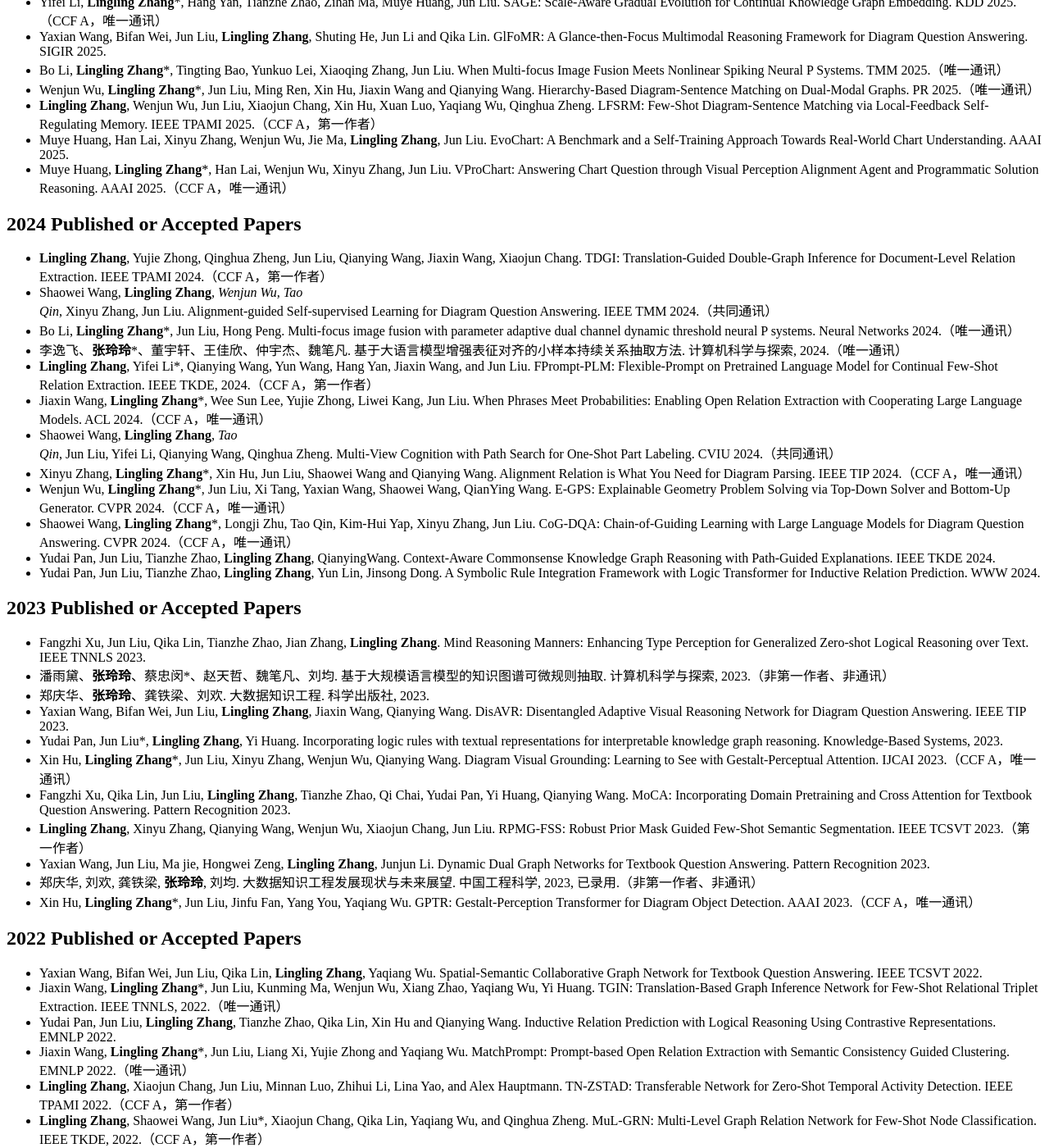
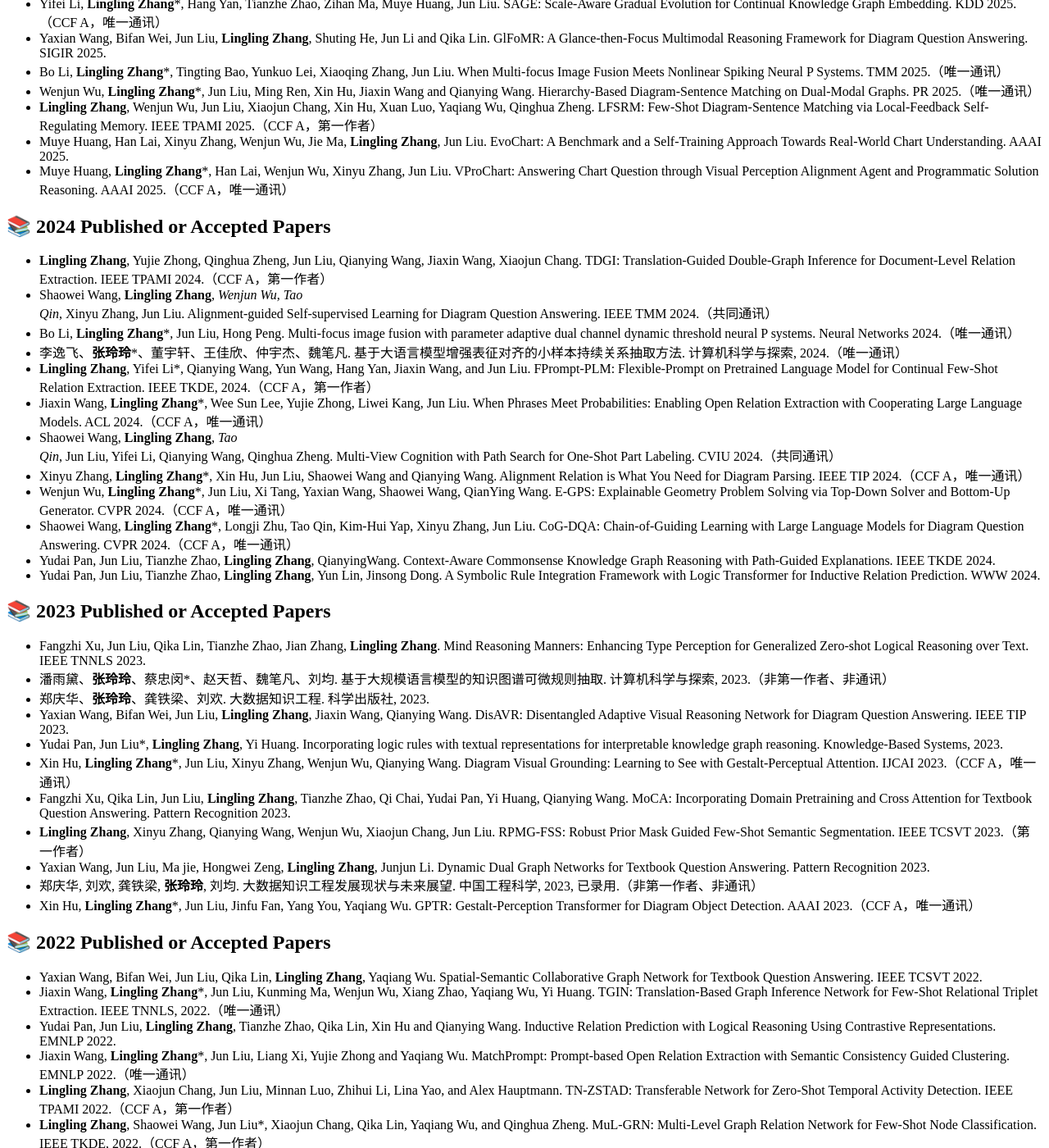
Before and after one commit to zhang-lingling/zhang-lingling.github.io, a Jekyll site: the page built from _pages/includes/pub.md, in a window 1280 px wide and 1400 px high, scrolled down 3350 px. Shown: the whole window at 82% size. Built offline with Jekyll 4.4.1, drawn with Linux system fonts in a browser that asks for light colours; our own code applies the rules of GitHub Pages for plain Markdown files; some of the changed text lies outside the part shown.

Commit message:
Update pub.md

```diff
--- a/_pages/includes/pub.md
+++ b/_pages/includes/pub.md
@@ -19,7 +19,7 @@
 </div>
 </div>
 
-<div class='paper-box'><div class='paper-box-image'><div><div class="badge">TPAMI 2025</div><img src='images/tpami-zstad.png' alt="sym" width="100%"></div></div>
+<div class='paper-box'><div class='paper-box-image'><div><div class="badge">TPAMI 2022</div><img src='images/tpami-zstad.png' alt="sym" width="100%"></div></div>
 <div class='paper-box-text' markdown="1">
 
 **Lingling Zhang**, Xiaojun Chang, Jun Liu, Minnan Luo, Zhihui Li, Lina Yao, and Alex Hauptmann. [TN-ZSTAD: Transferable Network for Zero-Shot Temporal Activity Detection](https://ieeexplore.ieee.org/document/9797852/). IEEE TPAMI 2022.（CCF A，第一作者）
@@ -43,7 +43,7 @@
 </div>
 </div>
 
-## 2026 Published or Accepted Papers
+## 📚 2026 Published or Accepted Papers
 - Yifei Li#, Weidong Guo#, **Lingling Zhang***, Rongman Xu, Muye Huang, Hui Liu, Lijiao Xu, Yu Xu, Jun Liu. Locomo-Plus: Beyond-Factual Cognitive Memory Evaluation Framework for LLM Agents. ACL 2026.（CCF A，唯一通讯）
 - Yumeng Fu, Jiayin Zhu, **Lingling Zhang***, Wenjun Wu*, Bo Zhao, Shaoxuan Ma, Yushun Zhang, Jun Liu. GeoLaux: A Benchmark for Evaluating MLLMs' Geometry Performance on Long-Step Problems Requiring Auxiliary Lines. ACL 2026.（CCF A，共同通讯）
 - Xinyu Zhang, Yuchen Wan, Boxuan Zhang, Zesheng Yang, **Lingling Zhang***, Bifan Wei, Jun Liu. Dual-Cluster Memory Agent: Resolving Multi-Paradigm Ambiguity in Optimization Problem Solving. ACL 2026.（CCF A，唯一通讯）
@@ -61,7 +61,7 @@
 - Wenjun Wu, **Lingling Zhang***, Bo Zhao, Bo Li, Xinyu Zhang, Yaqiang Wu. Encode Geometric Diagram as Geo-Graph in Geometry Problem Solving. AAAI 2026.（CCF A，唯一通讯）
 - Xinyu Zhang, **Lingling Zhang***, Yanrui Wu, Shaowei Wang, Wenjun Wu, Muye Huang, Qianying Wang* and Jun Liu. Memory-Enriched Thought-by-Thought Framework for Complex Diagram Question Answering. CVIU 2026.（共同通讯）
 
-## 2025 Published or Accepted Papers
+## 📚 2025 Published or Accepted Papers
 - Xinyu Zhang, Yuxuan Dong, **Lingling Zhang***, Chengyou Jia, Zhuohang Dang, Basura Fernando, Jun Liu, Mike Zheng Shou*. CoFFT: Chain of Foresight-Focus Thought for Visual Language Models. NeurIPS 2025.（CCF A，共同通讯）
 - Muye Huang, **Lingling Zhang***, Jie Ma, Han Lai, Fangzhi Xu, Yifei Li, Wenjun Wu, Yaqiang Wu*, Jun Liu. ChartSketcher: Reasoning with Multimodal Feedback and Reflection for Chart Understanding. NeurIPS 2025.（CCF A，共同通讯）
 - Wenjun Wu, **Lingling Zhang***, Bo Zhao, Muye Huang, QianYing Wang, Jun Liu. Causal-R: A Causal-Reasoning Geometry Problem Solver for Optimized Solution Exploration. NeurIPS 2025.（CCF A，唯一通讯）
@@ -76,7 +76,7 @@
 - Muye Huang, Han Lai, Xinyu Zhang, Wenjun Wu, Jie Ma, **Lingling Zhang**, Jun Liu. EvoChart: A Benchmark and a Self-Training Approach Towards Real-World Chart Understanding. AAAI 2025.
 - Muye Huang, **Lingling Zhang***, Han Lai, Wenjun Wu, Xinyu Zhang, Jun Liu. VProChart: Answering Chart Question through Visual Perception Alignment Agent and Programmatic Solution Reasoning. AAAI 2025.（CCF A，唯一通讯）
 
-## 2024 Published or Accepted Papers
+## 📚 2024 Published or Accepted Papers
 - **Lingling Zhang**, Yujie Zhong, Qinghua Zheng, Jun Liu, Qianying Wang, Jiaxin Wang, Xiaojun Chang. TDGI: Translation-Guided Double-Graph Inference for Document-Level Relation Extraction. IEEE TPAMI 2024.（CCF A，第一作者）
 - Shaowei Wang, **Lingling Zhang***, Wenjun Wu, Tao Qin*, Xinyu Zhang, Jun Liu. Alignment-guided Self-supervised Learning for Diagram Question Answering. IEEE TMM 2024.（共同通讯）
 - Bo Li, **Lingling Zhang***, Jun Liu, Hong Peng. Multi-focus image fusion with parameter adaptive dual channel dynamic threshold neural P systems. Neural Networks 2024.（唯一通讯）
@@ -90,7 +90,7 @@
 - Yudai Pan, Jun Liu, Tianzhe Zhao, **Lingling Zhang**, QianyingWang. Context-Aware Commonsense Knowledge Graph Reasoning with Path-Guided Explanations. IEEE TKDE 2024.
 - Yudai Pan, Jun Liu, Tianzhe Zhao, **Lingling Zhang**, Yun Lin, Jinsong Dong. A Symbolic Rule Integration Framework with Logic Transformer for Inductive Relation Prediction. WWW 2024.
 
-## 2023 Published or Accepted Papers
+## 📚 2023 Published or Accepted Papers
 - Fangzhi Xu, Jun Liu, Qika Lin, Tianzhe Zhao, Jian Zhang, **Lingling Zhang**. Mind Reasoning Manners: Enhancing Type Perception for Generalized Zero-shot Logical Reasoning over Text. IEEE TNNLS 2023.
 - 潘雨黛、**张玲玲**、蔡忠闵*、赵天哲、魏笔凡、刘均. 基于大规模语言模型的知识图谱可微规则抽取. 计算机科学与探索, 2023.（非第一作者、非通讯）
 - 郑庆华、**张玲玲**、龚铁梁、刘欢. 大数据知识工程. 科学出版社, 2023.
@@ -103,7 +103,7 @@
 - 郑庆华, 刘欢, 龚铁梁, **张玲玲**, 刘均. 大数据知识工程发展现状与未来展望. 中国工程科学, 2023, 已录用.（非第一作者、非通讯）
 - Xin Hu, **Lingling Zhang***, Jun Liu, Jinfu Fan, Yang You, Yaqiang Wu. GPTR: Gestalt-Perception Transformer for Diagram Object Detection. AAAI 2023.（CCF A，唯一通讯）
 
-## 2022 Published or Accepted Papers
+## 📚 2022 Published or Accepted Papers
 - Yaxian Wang, Bifan Wei, Jun Liu, Qika Lin, **Lingling Zhang**, Yaqiang Wu. Spatial-Semantic Collaborative Graph Network for Textbook Question Answering. IEEE TCSVT 2022.
 - Jiaxin Wang, **Lingling Zhang***, Jun Liu, Kunming Ma, Wenjun Wu, Xiang Zhao, Yaqiang Wu, Yi Huang. TGIN: Translation-Based Graph Inference Network for Few-Shot Relational Triplet Extraction. IEEE TNNLS, 2022.（唯一通讯）
 - Yudai Pan, Jun Liu, **Lingling Zhang**, Tianzhe Zhao, Qika Lin, Xin Hu and Qianying Wang. Inductive Relation Prediction with Logical Reasoning Using Contrastive Representations. EMNLP 2022.
@@ -114,7 +114,7 @@
 - Qika Lin, Jun Liu, Fangzhi Xu, Yudai Pan, Yifan Zhu, **Lingling Zhang** and Tianzhe Zhao. Incorporating Context Graph with Logical Reasoning for Inductive Relation Prediction. SIGIR 2022.
 - Shaowei Wang, **Lingling Zhang***, Xuan Luo, Yi Yang, Xin Hu, Tao Qin*, Jun Liu. Computer Science Diagram Understanding with Topology Parsing. ACM TKDD 2022.（共同通讯）
 
-## 2021 Published or Accepted Papers
+## 📚 2021 Published or Accepted Papers
 - Qika Lin; Jun Liu, **Lingling Zhang***, Yudai Pan, Xin Hu, Fangzhi Xu, Hongwei Zeng. Contrastive Graph Representations for Logical Formulas Embedding. IEEE TKDE, 2021.（CCF A，唯一通讯）
 - **张玲玲***、陈一苇、吴文俊、魏笔凡、罗炫、常晓军、刘均. 基于对比约束的可解释小样本学习. 计算机研究与发展, 2021.（CCF A，唯一通讯）
 - Shaowei Wang, **Lingling Zhang***, Yi Yang, Xin Hu, Tao Qin, Bifan Wei, Jun Liu. CSDQA: Diagram Question Answering in Computer Science. China Conference on Knowledge Graph and Semantic Computing. Springer, Singapore, 2021: 274-280.（最佳论文资源奖，唯一通讯）
@@ -127,7 +127,7 @@
 - **Lingling Zhang**, Shaowei Wang, Xiaojun Chang, Jun Liu, Zongyuan Ge, and Qinghua Zheng. Auto-FSL: Searching the Attribute Consistent Network for Few-Shot Learning. IEEE TCSVT 2021, Accepted.（第一作者）
 - Jinzhi Liao, Xiang Zhao, Xibyi Li, **Lingling Zhang**, Jiuyang Tang. Learning Discriminative Neural Representations for Event Detection. SIGIR 2021.
 
-## 2020 Previous Published or Accepted Papers
+## 📚 2020 Previous Published or Accepted Papers
 - Ning Wang, Minnan Luo, Kaize Ding, **Lingling Zhang**, Jundong Li, Qinghua Zheng. Graph Few-shot Learning with Attribute Matching. CIKM 2020.
 - **Lingling Zhang**, Xiaojun Chang, Jun Liu, Sen Wang, Zongyuan Ge, Minnan Luo, Alexander Hauptmann. ZSTAD: Zero-Shot Temporal Activity Detection. CVPR 2020.（CCF A，第一作者）
 - Xin Hu, Jun Liu, Jie Ma, Yudai Pan, **Lingling Zhang**. Fine-grained 3D-Attention Prototypes for FewShot Learning. Neural Computation, 2020.
```
